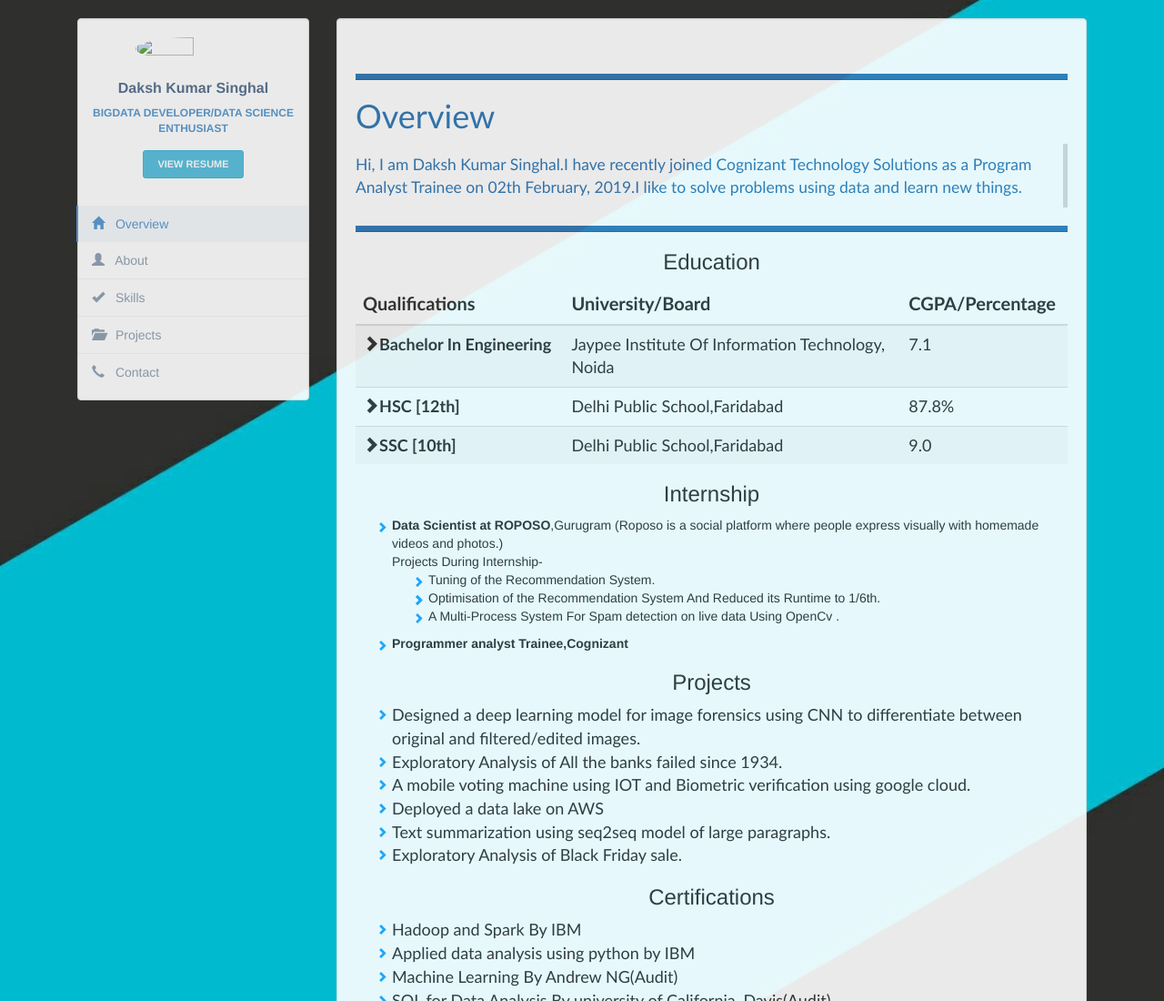
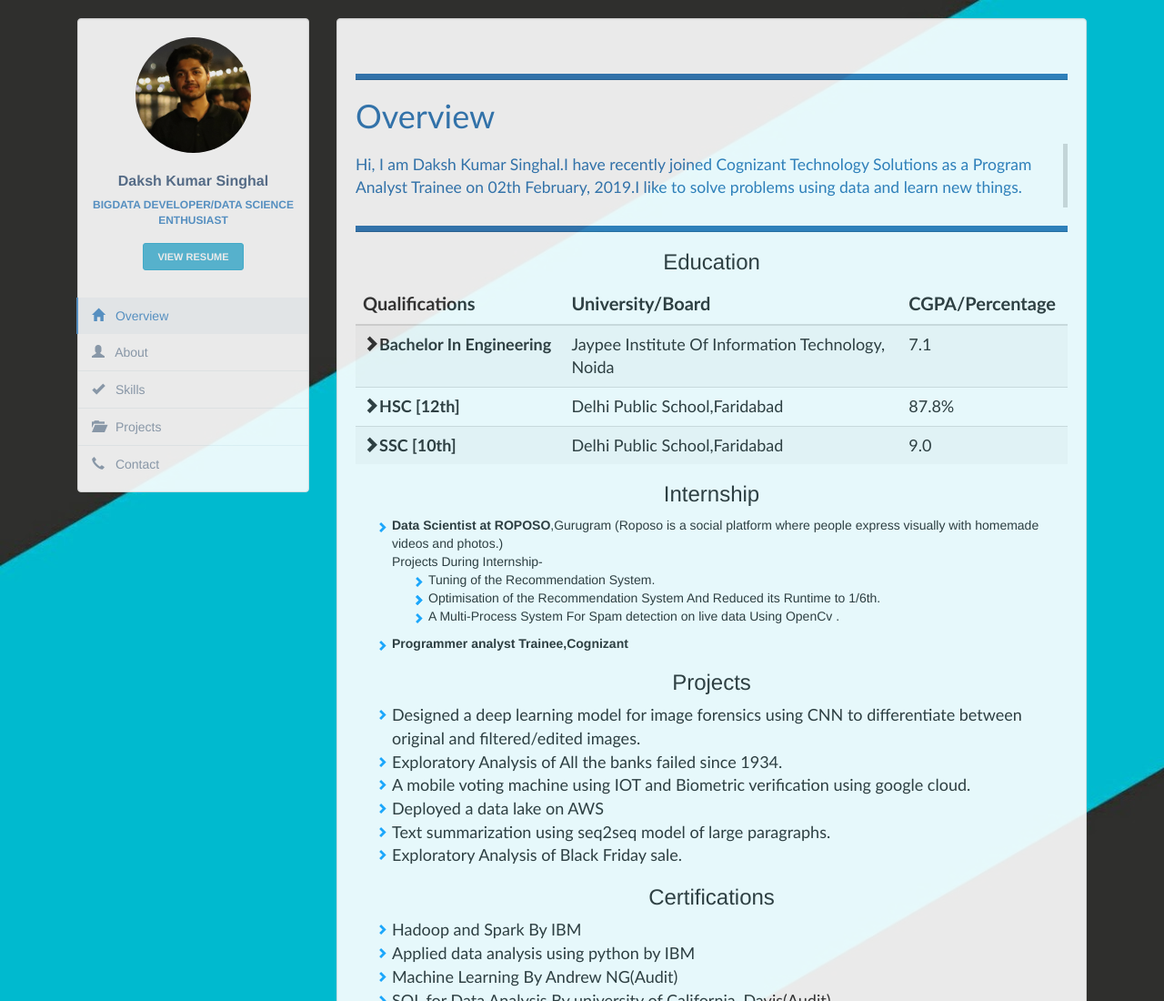
Before and after one commit to daksh37/daksh37.github.io, a plain HTML site: page index.html in a window 1280 px wide. Shown: the top 1100 px of the page at 91% size. Drawn offline with nearby package versions, Linux system fonts and the light colour scheme.

Commit message:
Update index.html

```diff
--- a/index.html
+++ b/index.html
@@ -17,7 +17,7 @@
                 <div class="profile-sidebar well">
                     <!-- SIDEBAR USERPIC -->
                     <div class="profile-userpic">
-                        <img src="./images/pic.jpg.jpg" class="img-responsive" alt="">
+                        <img src="./images/pic.jpg" class="img-responsive" alt="">
                     </div>
                     <!-- END SIDEBAR USERPIC -->
                     <!-- SIDEBAR USER TITLE -->
```
